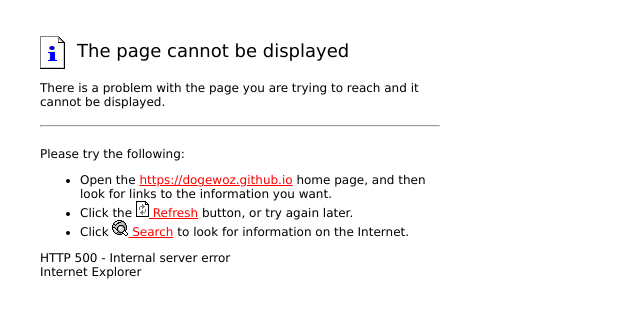
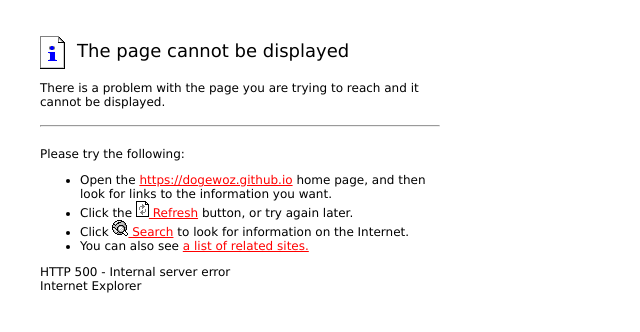
Before and after one commit to dogewoz/dogewoz.github.io, a plain HTML site: page 500.html in a window 1280 px wide. Shown: the whole page, without its empty margins (0-640 px from the left). Drawn offline with Linux system fonts and the light colour scheme.

Commit message:
Update 500.html

```diff
--- a/500.html
+++ b/500.html
@@ -22,6 +22,7 @@
   <li>Open the <a href="https://dogewoz.github.io">https://dogewoz.github.io</a> home page, and then look for links to the information you want.</li>
   <li>Click the <a href="javascript:window.location.reload();"><img src="/ie-refresh.png" alt="Refresh"> Refresh</a> button, or try again later.</li>
   <li>Click <a href="#"><img src="/ie-search.png" alt="Search"> Search</a> to look for information on the Internet.</li>
+  <li>You can also see <a href="#"> a list of related sites.</a></li>
   </ul>
 
   <p>HTTP 500 - Internal server error<br>Internet Explorer</p></div>
```
